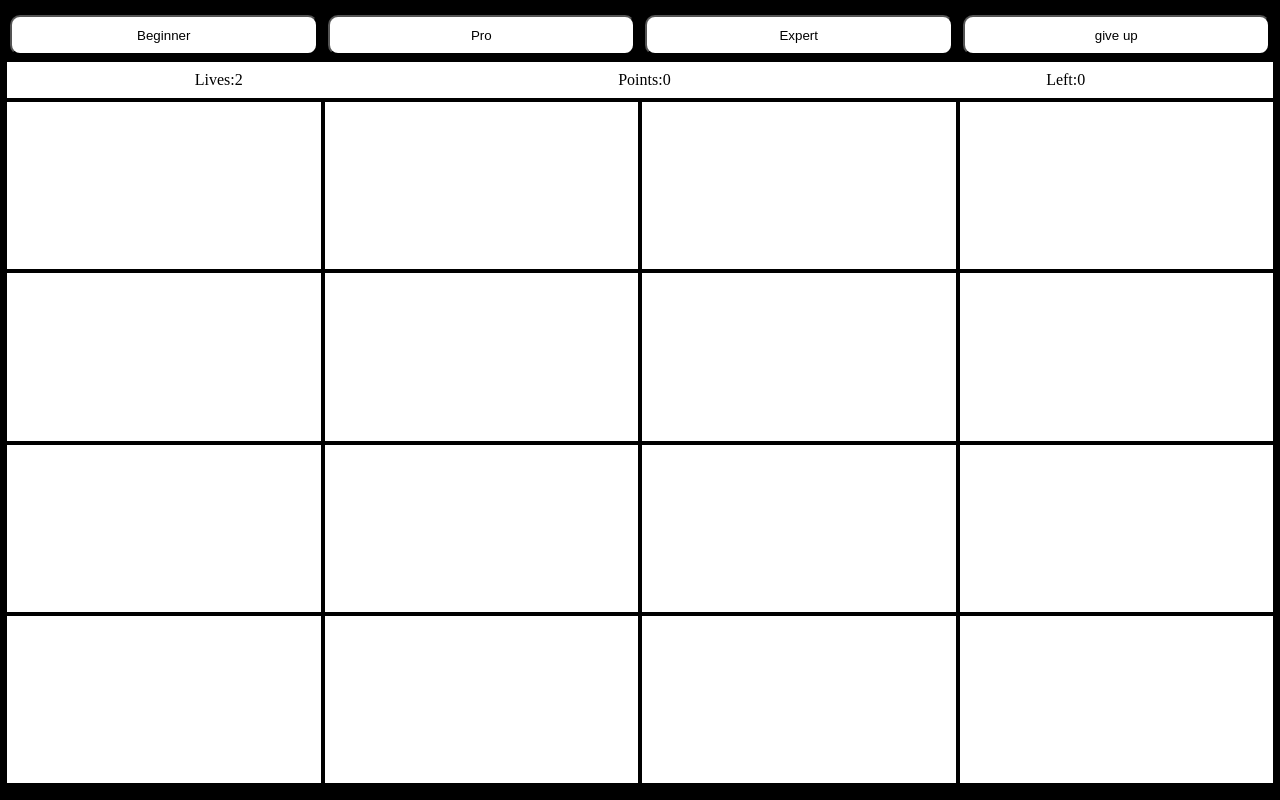
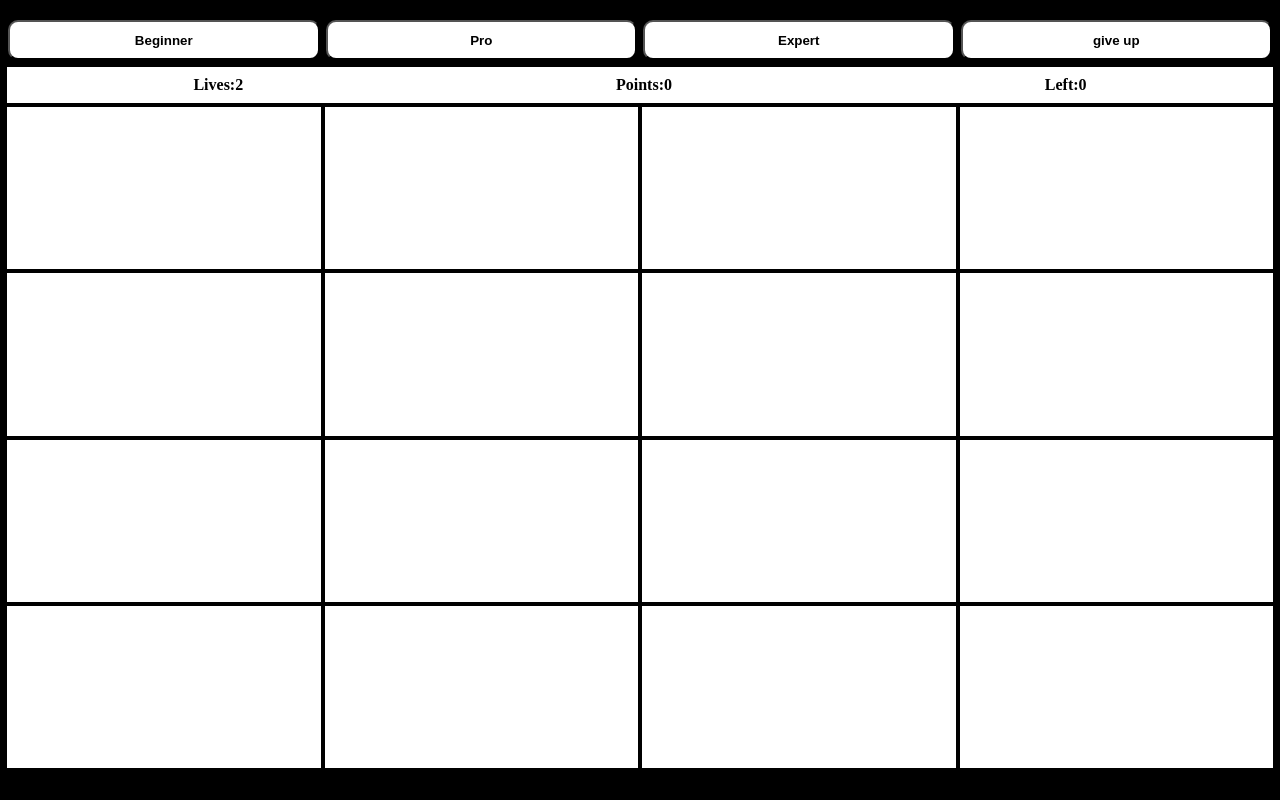
Before and after one commit to Jmauelshagen/test-game, a plain HTML site: page index.html in a window 1280 px wide. Drawn offline with Linux system fonts and the light colour scheme.

Commit message:
layout fixed

```diff
--- a/index.html
+++ b/index.html
@@ -1,5 +1,5 @@
 <!DOCTYPE html>
-<html lang="en">
+<html lang="en" scroll="no">
 <head>
     <meta charset="UTF-8">
     <meta name="viewport" content="width=device-width, user-scalable=no, height=device-height initial-scale=1.0">
@@ -8,7 +8,7 @@
     <script defer src="index.js"></script>
     <title>Color Game</title>
 </head>
-<body scroll="no">
+<body>
     <div class="body">
         <div class="heading">
             <button id="playB">Beginner</button>
@@ -49,6 +49,5 @@
             <div class="grid-item white hidden" id="16"></div>
         </div>
     </div>
-
 </body>
 </html>
--- a/index.js
+++ b/index.js
@@ -29,10 +29,10 @@ const timeLimit = async (item) => {
             item.innerText = i;
             lives--;
             livesLeft.innerHTML = lives;
-            await timer(10);
+            // await timer(10);
             if(lives === 0){
                 endGame = 'lives'
-                stopGame();
+                // stopGame();
             }
             else{
                 lifeLost(item);
@@ -102,7 +102,6 @@ let playBeginner = async () => {
     do {
         if(count*5 >= time){
             endGame = 'win';
-            stopGame();
         }
         else{
             if(whiteSquares.length === 16){
@@ -114,6 +113,7 @@ let playBeginner = async () => {
             }
         }
     } while (endGame === null);
+    stopGame();
 }
 
 const changecolor = () =>{
@@ -130,7 +130,7 @@ const changecolor = () =>{
     }
     else{
         endGame = 'numbers';
-        stopGame();
+        // stopGame();
     }
 }
 
--- a/styles.css
+++ b/styles.css
@@ -1,56 +1,50 @@
-*{
-    height: -webkit-fill-available;
-}
-html{
-    padding: 15px 5px;
-}
 body {
-    margin: 0;
-    /* height: -webkit-fill-available; */
-    overflow: hidden;
     background-color: black;
+    margin: 0px;
+    width: calc(100vw - 10px);
+    height: calc(100vh - 50px);
+    padding: 20px 5px 30px 5px;
 }
 
 .body{
-    display: flex;
-    /* height: -webkit-fill-available; */
+    display: grid;
     flex-direction: column;
-    grid-template-columns: auto auto;
+    grid-template-rows: 85px auto;
+    height: 100%;
 }
 
+.heading{
+    grid-row: 1;
+    display: grid;
+    grid-template-columns: 25% 25% 25% 25%;
+    grid-template-rows: 40px 40px;
+    row-gap: 5px;
+    font-weight: 600;
+}
 .game{
-    width: 100%;
-    /* height: -webkit-fill-available; */
+    grid-row: 2;
     display: grid;
     grid-template-columns: 25% 25% 25% 25%;
     grid-template-rows: 25% 25% 25% 25%;
-    flex-grow:1;
 }
 
 [class*="grid-item"]{
-    height: auto;
     border: 2px solid black;
     background-color: white;
     display: flex;
     flex-direction: column;
     justify-content: center;
     text-align: center;
-    font-size: 400%;
+    font-weight: 600;
+    font-size: 5em;
 }
 
-.heading{
-    height: 85px;
-    display: grid;
-    grid-template-columns: 25% 25% 25% 25%;
-    grid-template-rows: 40px 40px;
-    row-gap: 5px;
-}
 
 button {
-    height: auto;
-    margin: 0px 5px;
+    margin: 0px 3px;
     background-color: white;
     border-radius: 10px;
+    font-weight: 600;
 }
 
 .infoBar {
@@ -87,7 +81,7 @@ button {
     background-color: white;
 }
 .hidden {
-    color: white;
+    color: black;
 }
 .counting {
     color: black;
@@ -99,10 +93,6 @@ p {
     width: 400px;
 }
 
-/* .main-container:hover{
-    background-color: green;
-} */
-
 .flex-center {
     justify-content: center;
 }
```
